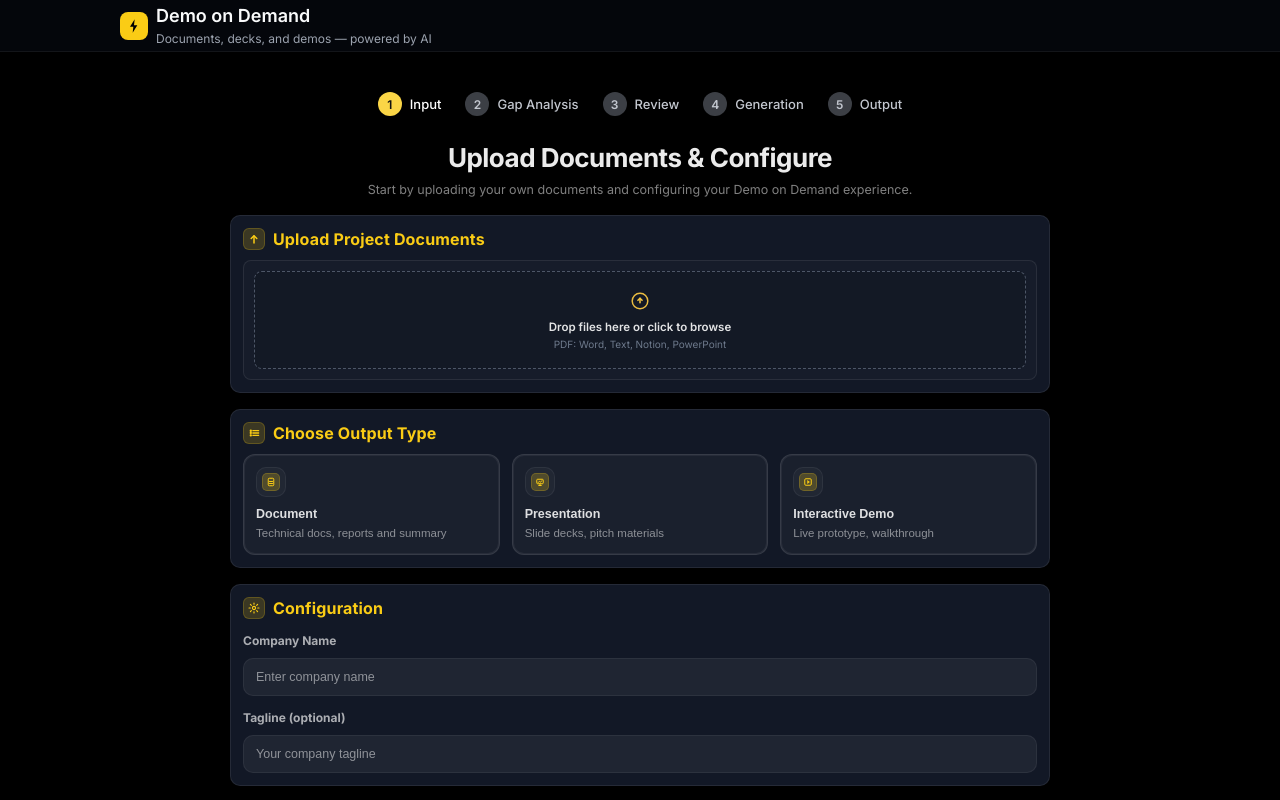
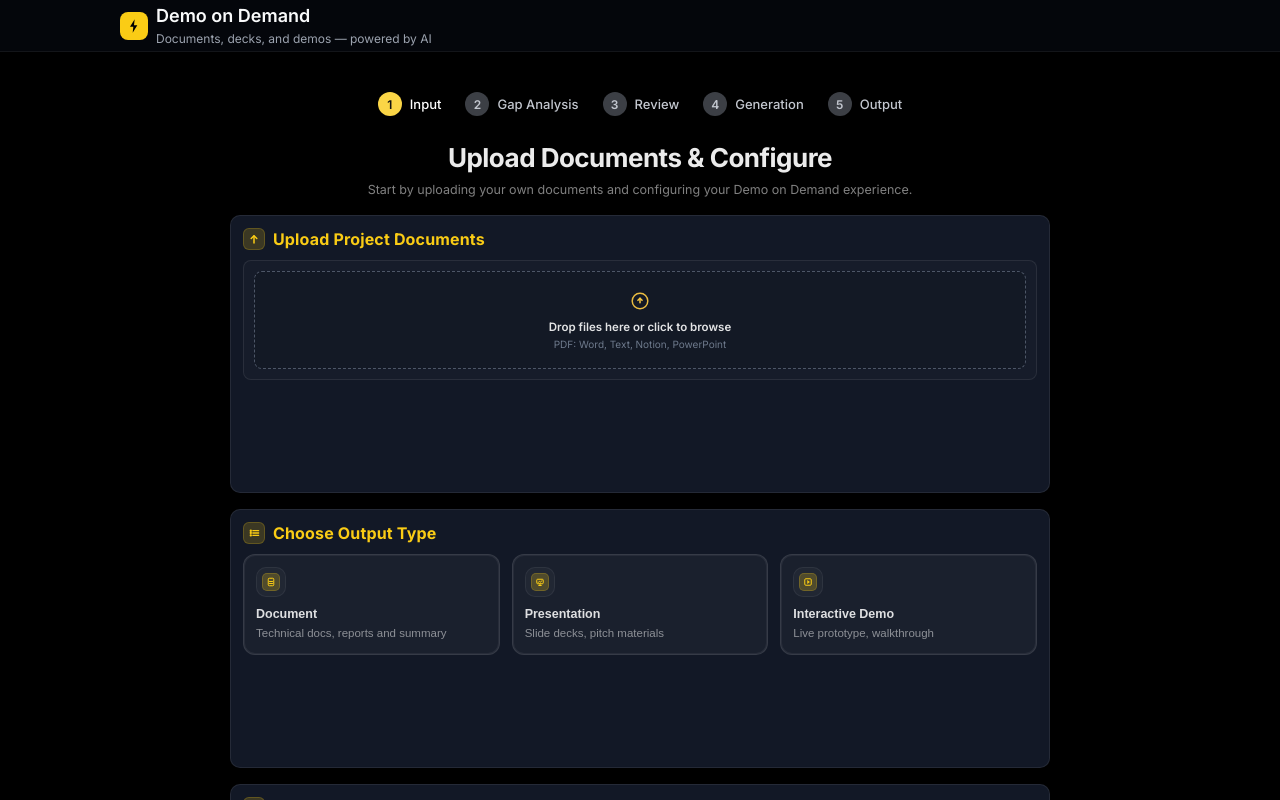
Before and after one commit to kavia-common/solutiongen-platform-10016-10025, a React (Create React App) app in the folder frontend_app/: page / in a window 1280 px wide. Shown: the top 800 px of the page. Built offline with nearby package versions, Linux system fonts and the light colour scheme; the HTML template or start-up script is replaced by a standard one.

Commit message:
Checkpoint 61 - cg3f38ca0e

```diff
--- a/frontend_app/src/App.css
+++ b/frontend_app/src/App.css
@@ -308,6 +308,13 @@
   border: 1px solid rgba(255,255,255,0.08);
   box-shadow: 0 10px 26px rgba(0,0,0,0.35);
   padding: 12px 12px 12px;
+}
+
+/* Increase height of specific cards by ~100px without changing layout/grid behavior */
+.udcCard--taller100{
+  min-height: calc(100% + 100px);
+  min-height: 100px;
+  padding-bottom: calc(12px + 100px);
 }
 
 /* Header row: small dot + yellow title at top-left */
--- a/frontend_app/src/App.js
+++ b/frontend_app/src/App.js
@@ -125,6 +125,7 @@ function App() {
             title="Upload Project Documents"
             icon={<UploadCardHeaderYellowIcon />}
             ariaLabel="Upload Project Documents"
+            className="udcCard--taller100"
           >
             <div className="udcUploadInset">
               <div
@@ -187,6 +188,7 @@ function App() {
             title="Choose Output Type"
             icon={<ChooseOutputTypeHeaderYellowIcon />}
             ariaLabel="Choose Output Type"
+            className="udcCard--taller100"
           >
             <div
               className="udcOutputGrid"
@@ -225,6 +227,7 @@ function App() {
             title="Configuration"
             icon={<ConfigurationHeaderYellowIcon />}
             ariaLabel="Configuration"
+            className="udcCard--taller100"
           >
             <div className="udcForm">
               <label className="udcLabel" htmlFor="companyName">
@@ -309,9 +312,9 @@ function NavPill({ label, icon = null, active = false }) {
   );
 }
 
-function Card({ title, icon, children, ariaLabel }) {
+function Card({ title, icon, children, ariaLabel, className = "" }) {
   return (
-    <section className="udcCard" aria-label={ariaLabel}>
+    <section className={["udcCard", className].join(" ").trim()} aria-label={ariaLabel}>
       <div className="udcCardTitleRow">
         <span className="udcCardTitleIcon" aria-hidden="true">
           {icon}
```
Also changed, not shown: 2 other files (tests, documents, lock files or other folders).
